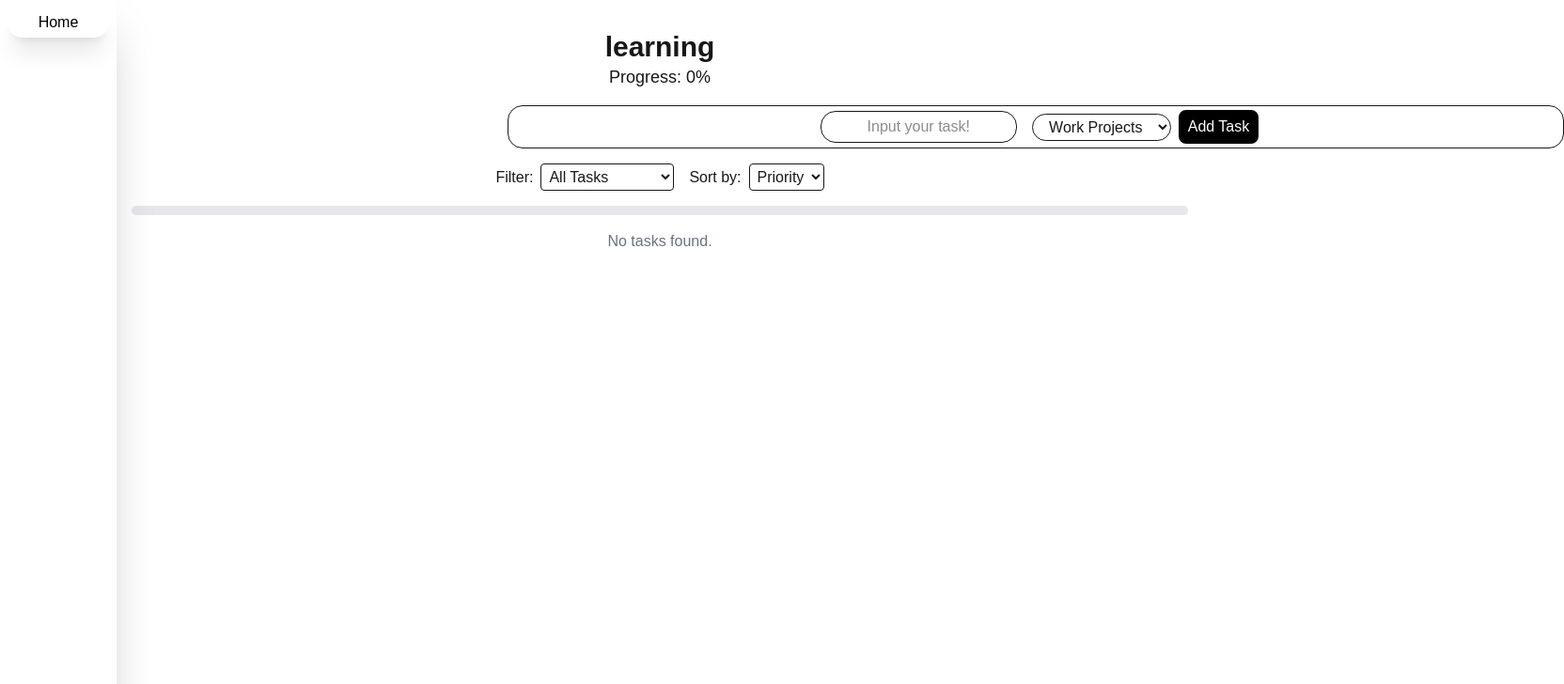
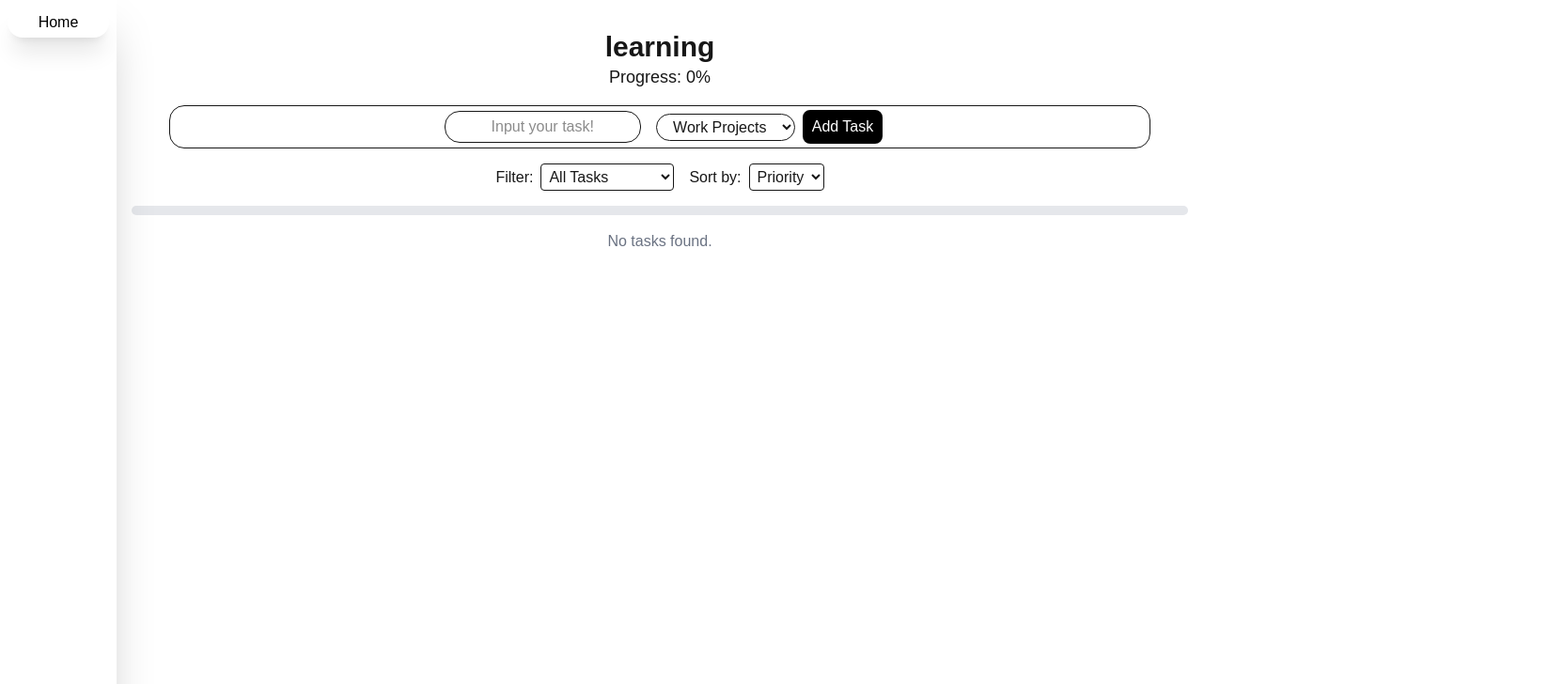
Before and after one commit to YHWHinme/projectTracking, a Next.js app in the folder frontend/: page /projects/learning in a window 1280 px wide. Shown: the top 728 px of the page at 94% size, 1664 px wide, since content can reach past the window. Built offline with nearby package versions, Linux system fonts and the light colour scheme.

Commit message:
Bug fix for add task component
Just moves itself the right for some odd reason

```diff
--- a/frontend/app/components/addTask.tsx
+++ b/frontend/app/components/addTask.tsx
@@ -34,8 +34,8 @@ function AddTaskForm({ onTaskCreate }: AddTaskFormProps) {
   return (
     <div
       className="
-			flex justify-center items-center w-full
-			mx-100 my-1 p-1
+			flex justify-center items-center
+			mx-10 my-1 p-1
 			border-1 rounded-2xl
 			bg-white
 			"
```
